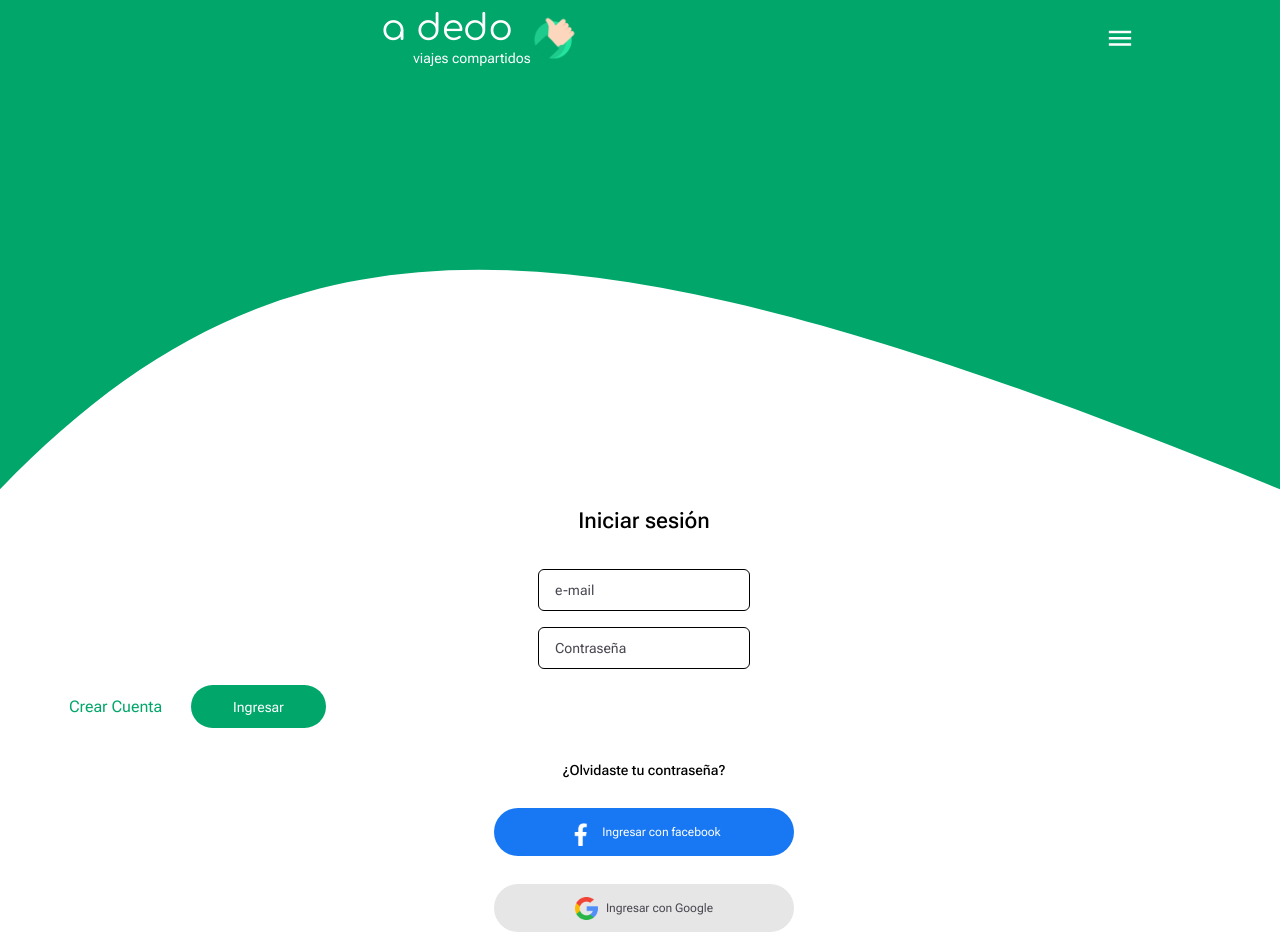
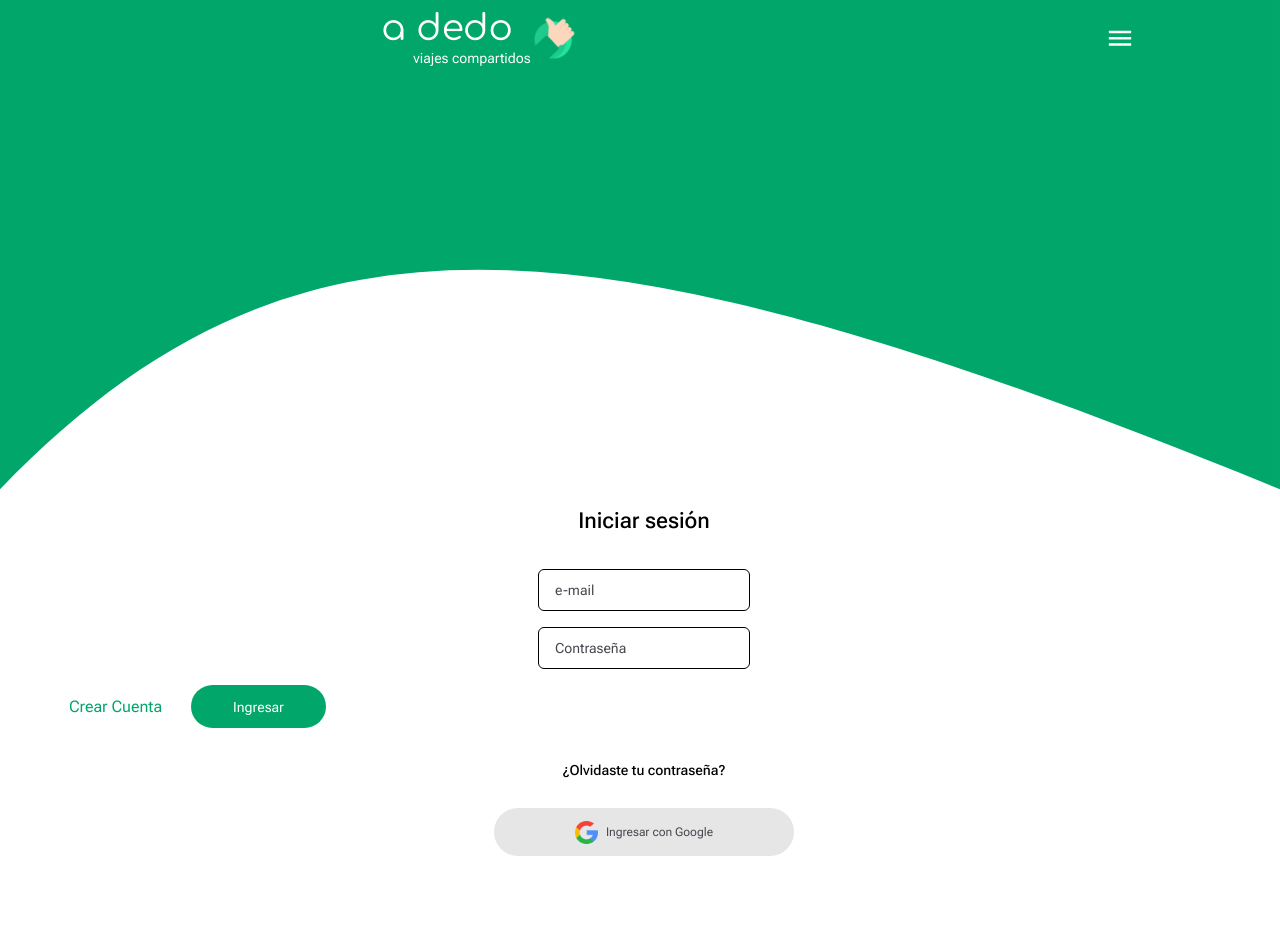
Before and after one commit to Diegogagan2587/A-Dedo, a React (Vite) app in the folder frontend/: page /login in a window 1280 px wide. Shown: the top 952 px of the page. Built offline with nearby package versions, Linux system fonts and the light colour scheme; no server answers; a web font is replaced by a local one.

Commit message:
front/fix: delete login whit facebook

```diff
--- a/frontend/src/pages/Login.jsx
+++ b/frontend/src/pages/Login.jsx
@@ -3,7 +3,6 @@ import { useState } from 'react';
 import { useDispatch } from 'react-redux';
 import { useNavigate } from 'react-router-dom';
 import  authenticateUser  from '../store/requests/authenticateUser';
-import LoginWithFacebook from '../components/LoginWithFacebook';
 import LoginWGoogleBtn from '../components/LoginWGoogleBtn';
 import ButtonGreen from '../components/ButtonGreen';
 import Input from '../components/Input';
@@ -53,7 +52,6 @@ const Login = ({setIsLoggedIn}) => {
       </form>
       <div className='flex flex-col gap-7 w-full items-center my-2'>
         <p className='text-sm font-medium'>¿Olvidaste tu contraseña?</p>
-        <LoginWithFacebook onClick={handleClick} text={'Ingresar con facebook'}/>
         <LoginWGoogleBtn onClick={handleClick} text={'Ingresar con Google'} />
       </div>
     </section>
```
